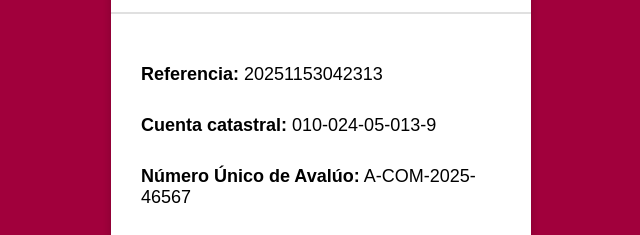
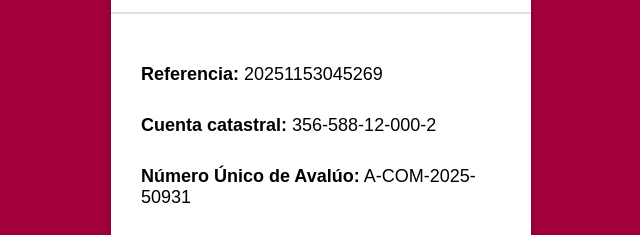
Before and after one commit to drcsubcatastro/Index, a plain HTML site: page index.html in a window 1280 px wide. Shown: the part 188-423 px from the top of the page, 319-959 px from the left. Drawn offline with Linux system fonts and the light colour scheme.

Commit message:
Update index.html

```diff
--- a/index.html
+++ b/index.html
@@ -58,9 +58,9 @@
       <img src="https://cdn2.telediario.mx/uploads/media/2021/08/12/gobierno_de_la_ciudad_de_mexico.jpg" alt="Escudo CDMX">
       </div>
     <div class="content">
-     <tr> <p><strong>Referencia:</strong> 20251153042313</p></tr>
-      <p><strong>Cuenta catastral:</strong> 010-024-05-013-9 </p>
-      <p><strong>Número Único de Avalúo:</strong>  A-COM-2025-46567</p>
+     <tr> <p><strong>Referencia:</strong> 20251153045269</p></tr>
+      <p><strong>Cuenta catastral:</strong> 356-588-12-000-2 </p>
+      <p><strong>Número Único de Avalúo:</strong>  A-COM-2025-50931</p>
       <p class="resultado"><span style="font-weight: bold;">Resultado:</span> POSITIVO</p>
     </div>
     <div class="footer">
```
